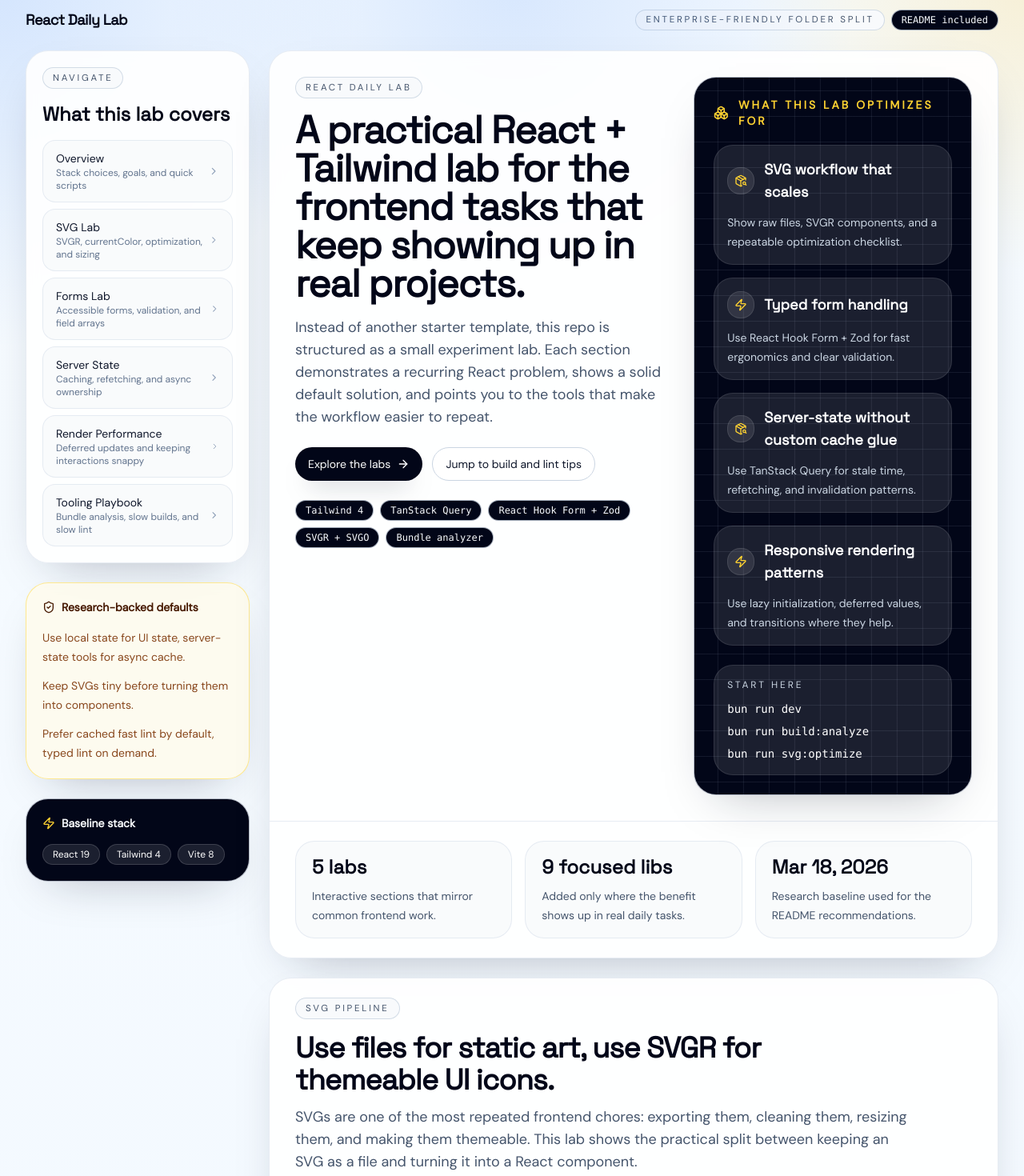
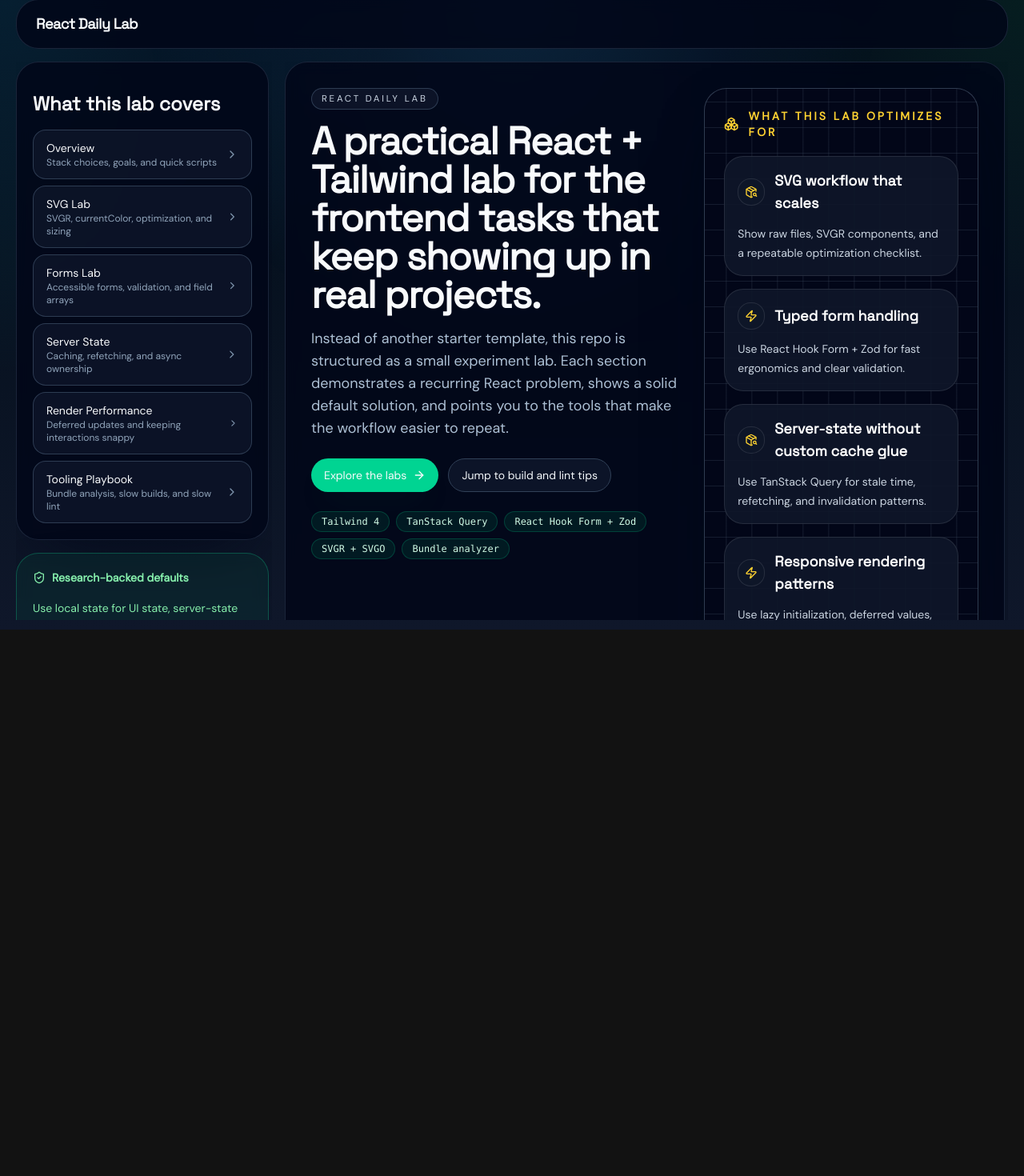
Before and after one commit to hongminglow/vite-master, a React (Vite) app: page / in a window 1280 px wide. Shown: the part 13-1483 px from the top of the page at 80% size. After the commit the page ends 800 px from the top, so only its background shows below. Built offline with nearby package versions, Linux system fonts and the light colour scheme.

Commit message:
style: apply dark theme, fine tune overall styling

```diff
--- a/src/app/App.tsx
+++ b/src/app/App.tsx
@@ -1,38 +1,34 @@
-import { SideRail } from '@/components/navigation/SideRail'
-import { labSections } from '@/data/site'
-import { RequestFormLab } from '@/features/forms-lab/RequestFormLab'
-import { HeroSection } from '@/features/hero/HeroSection'
-import { RenderPerformanceLab } from '@/features/render-lab/RenderPerformanceLab'
-import { ServerStateLab } from '@/features/server-state/ServerStateLab'
-import { ToolingLab } from '@/features/tooling-lab/ToolingLab'
-import { SvgLab } from '@/features/svg-lab/SvgLab'
+import { SideRail } from "@/components/navigation/SideRail";
+import { labSections } from "@/data/site";
+import { RequestFormLab } from "@/features/forms-lab/RequestFormLab";
+import { HeroSection } from "@/features/hero/HeroSection";
+import { RenderPerformanceLab } from "@/features/render-lab/RenderPerformanceLab";
+import { ServerStateLab } from "@/features/server-state/ServerStateLab";
+import { ToolingLab } from "@/features/tooling-lab/ToolingLab";
+import { SvgLab } from "@/features/svg-lab/SvgLab";
 
 export default function App() {
   return (
-    <div className="relative">
+    <div className="lab-shell relative min-h-screen xl:h-screen xl:overflow-hidden">
       <div
         aria-hidden="true"
-        className="pointer-events-none absolute inset-x-0 top-0 h-[28rem] bg-[radial-gradient(circle_at_top,_rgba(59,130,246,0.16),_transparent_55%)]"
+        className="pointer-events-none absolute inset-x-0 top-0 h-[34rem] bg-[radial-gradient(circle_at_top,_rgba(56,189,248,0.16),_transparent_55%)]"
       />
 
-      <main className="mx-auto max-w-[1380px] px-4 py-6 sm:px-6 lg:px-8">
-        <header className="flex flex-wrap items-center justify-between gap-3">
+      <main className="mx-auto flex min-h-screen w-full max-w-[1680px] flex-col px-3 py-3 sm:px-4 lg:px-5 xl:h-screen">
+        <header className="panel flex shrink-0 flex-wrap items-center justify-between gap-3 px-5 py-4 lg:px-6">
           <a
             className="font-display text-lg font-semibold tracking-tight text-slate-950"
             href="#overview"
           >
             React Daily Lab
           </a>
-          <div className="flex flex-wrap items-center gap-2 text-sm text-slate-600">
-            <span className="section-kicker">Enterprise-friendly folder split</span>
-            <span className="mono-chip">README included</span>
-          </div>
         </header>
 
-        <div className="mt-6 grid gap-6 xl:grid-cols-[280px_minmax(0,1fr)]">
+        <div className="mt-4 grid gap-4 xl:min-h-0 xl:flex-1 xl:grid-cols-[320px_minmax(0,1fr)]">
           <SideRail sections={labSections.map((section) => ({ ...section }))} />
 
-          <div className="space-y-6">
+          <div className="space-y-4 xl:lab-scroll xl:min-h-0 xl:overflow-y-auto xl:pr-1">
             <HeroSection />
             <SvgLab />
             <RequestFormLab />
@@ -43,5 +39,5 @@
         </div>
       </main>
     </div>
-  )
+  );
 }
--- a/src/components/layout/SectionShell.tsx
+++ b/src/components/layout/SectionShell.tsx
@@ -22,7 +22,7 @@
 }: SectionShellProps) {
   return (
     <Panel className={cn('overflow-hidden', className)} id={id}>
-      <div className="border-b border-slate-200/80 px-6 py-6 lg:px-8">
+      <div className="border-b border-slate-200/80 px-5 py-5 lg:px-6">
         <div className="space-y-4">
           <span className="section-kicker">{eyebrow}</span>
           <div className="space-y-3">
@@ -35,7 +35,7 @@
           </div>
         </div>
       </div>
-      <div className="p-6 lg:p-8">{children}</div>
+      <div className="p-5 lg:p-6">{children}</div>
     </Panel>
   )
 }
--- a/src/components/navigation/SideRail.tsx
+++ b/src/components/navigation/SideRail.tsx
@@ -1,25 +1,24 @@
-import { ChevronRight, ShieldCheck, Zap } from 'lucide-react'
+import { ChevronRight, ShieldCheck, Zap } from "lucide-react";
 
-import { Badge } from '@/components/ui/Badge'
-import { Panel } from '@/components/ui/Panel'
+import { Badge } from "@/components/ui/Badge";
+import { Panel } from "@/components/ui/Panel";
 
 type NavSection = {
-  id: string
-  label: string
-  detail: string
-}
+  id: string;
+  label: string;
+  detail: string;
+};
 
 type SideRailProps = {
-  sections: NavSection[]
-}
+  sections: NavSection[];
+};
 
 export function SideRail({ sections }: SideRailProps) {
   return (
-    <aside className="space-y-6 xl:sticky xl:top-6 xl:h-fit">
+    <aside className="space-y-4 xl:lab-scroll xl:min-h-0 xl:overflow-y-auto xl:pr-1">
       <Panel className="p-5">
         <div className="space-y-4">
           <div>
-            <p className="section-kicker">Navigate</p>
             <h2 className="mt-4 font-display text-2xl font-semibold text-slate-950">
               What this lab covers
             </h2>
@@ -27,7 +26,7 @@
           <nav aria-label="Section navigation" className="space-y-2">
             {sections.map((section) => (
               <a
-                className="group flex items-center justify-between rounded-2xl border border-slate-200/80 bg-slate-50/80 px-4 py-3 transition-colors duration-200 hover:bg-white"
+                className="group flex items-center justify-between rounded-2xl border border-slate-700/90 bg-slate-900/75 px-4 py-3 transition-colors duration-200 hover:bg-slate-800"
                 href={`#${section.id}`}
                 key={section.id}
               >
@@ -44,35 +43,46 @@
         </div>
       </Panel>
 
-      <Panel className="border-amber-200/90 bg-amber-50/80 p-5">
-        <div className="flex items-center gap-2 text-amber-950">
+      <Panel className="border-emerald-500/30 bg-emerald-500/10 p-5">
+        <div className="flex items-center gap-2 text-emerald-700">
           <ShieldCheck className="size-4" />
           <p className="text-sm font-semibold">Research-backed defaults</p>
         </div>
-        <ul className="mt-4 space-y-3 text-sm leading-6 text-amber-900/90">
-          <li>Use local state for UI state, server-state tools for async cache.</li>
+        <ul className="mt-4 space-y-3 text-sm leading-6 text-emerald-600">
+          <li>
+            Use local state for UI state, server-state tools for async cache.
+          </li>
           <li>Keep SVGs tiny before turning them into components.</li>
           <li>Prefer cached fast lint by default, typed lint on demand.</li>
         </ul>
       </Panel>
 
-      <Panel className="bg-slate-950 p-5 text-slate-50">
+      <Panel className="bg-slate-950/95 p-5 text-slate-50">
         <div className="flex items-center gap-2">
           <Zap className="size-4 text-amber-300" />
           <p className="text-sm font-semibold">Baseline stack</p>
         </div>
         <div className="mt-4 flex flex-wrap gap-2">
-          <Badge className="border-white/15 bg-white/10 text-white" variant="dark">
+          <Badge
+            className="border-white/15 bg-white/10 text-white"
+            variant="dark"
+          >
             React 19
           </Badge>
-          <Badge className="border-white/15 bg-white/10 text-white" variant="dark">
+          <Badge
+            className="border-white/15 bg-white/10 text-white"
+            variant="dark"
+          >
             Tailwind 4
           </Badge>
-          <Badge className="border-white/15 bg-white/10 text-white" variant="dark">
+          <Badge
+            className="border-white/15 bg-white/10 text-white"
+            variant="dark"
+          >
             Vite 8
           </Badge>
         </div>
       </Panel>
     </aside>
-  )
+  );
 }
--- a/src/components/ui/Badge.tsx
+++ b/src/components/ui/Badge.tsx
@@ -3,10 +3,10 @@
 import { cn } from '@/lib/cn'
 
 const badgeVariants = {
-  neutral: 'border-slate-300/80 bg-slate-50 text-slate-700',
-  accent: 'border-amber-300/80 bg-amber-50 text-amber-900',
-  success: 'border-emerald-300/80 bg-emerald-50 text-emerald-900',
-  dark: 'border-slate-800 bg-slate-950 text-slate-50',
+  neutral: 'border-slate-700/80 bg-slate-900/80 text-slate-300',
+  accent: 'border-cyan-500/30 bg-cyan-500/10 text-cyan-200',
+  success: 'border-emerald-500/30 bg-emerald-500/10 text-emerald-200',
+  dark: 'border-slate-700 bg-slate-950 text-slate-50',
 } as const
 
 type BadgeProps = ComponentPropsWithoutRef<'span'> & {
--- a/src/components/ui/button-styles.ts
+++ b/src/components/ui/button-styles.ts
@@ -2,17 +2,17 @@
 
 const buttonVariants = {
   primary:
-    'bg-slate-950 text-white shadow-[0_18px_30px_-18px_rgba(15,23,42,0.55)] hover:bg-slate-800',
+    'bg-emerald-400 text-slate-950 shadow-[0_20px_36px_-20px_rgba(34,197,94,0.5)] hover:bg-emerald-300',
   secondary:
-    'border border-slate-300 bg-white text-slate-900 hover:bg-slate-50',
-  ghost: 'bg-transparent text-slate-700 hover:bg-slate-100',
+    'border border-slate-700 bg-slate-900/85 text-slate-100 hover:bg-slate-800',
+  ghost: 'bg-transparent text-slate-300 hover:bg-slate-800/65',
 } as const
 
 export type ButtonVariant = keyof typeof buttonVariants
 
 export function buttonStyles(variant: ButtonVariant = 'primary') {
   return cn(
-    'inline-flex items-center justify-center gap-2 rounded-full px-4 py-2.5 text-sm font-medium transition-colors duration-200 focus-visible:outline-2 focus-visible:outline-offset-2 focus-visible:outline-slate-950',
+    'inline-flex items-center justify-center gap-2 rounded-full px-4 py-2.5 text-sm font-medium transition-colors duration-200 focus-visible:outline-2 focus-visible:outline-offset-2 focus-visible:outline-emerald-300',
     buttonVariants[variant],
   )
 }
--- a/src/features/forms-lab/RequestFormLab.tsx
+++ b/src/features/forms-lab/RequestFormLab.tsx
@@ -28,7 +28,7 @@
 type RequestFormValues = z.infer<typeof requestSchema>
 
 const fieldClassName =
-  'mt-2 w-full rounded-2xl border border-slate-300 bg-white px-4 py-3 text-sm text-slate-900 shadow-sm outline-none transition-colors duration-200 placeholder:text-slate-400 focus:border-slate-950'
+  'mt-2 w-full rounded-2xl border border-slate-700 bg-slate-950/85 px-4 py-3 text-sm text-slate-100 shadow-sm outline-none transition-colors duration-200 placeholder:text-slate-500 focus:border-amber-300'
 
 function createDefaultValues(): RequestFormValues {
   const dueDate = new Date(Date.now() + 1000 * 60 * 60 * 24 * 3)
@@ -196,9 +196,9 @@
               />
             </div>
 
-            <label className="flex items-start gap-3 rounded-[28px] border border-slate-200/80 bg-white px-4 py-4 text-sm text-slate-700">
+            <label className="flex items-start gap-3 rounded-[28px] border border-slate-700/90 bg-slate-950/70 px-4 py-4 text-sm text-slate-300">
               <input
-                className="mt-1 size-4 rounded border-slate-300"
+                className="mt-1 size-4 rounded border-slate-600 bg-slate-900 text-amber-300"
                 type="checkbox"
                 {...form.register('needsSvgSupport')}
               />
--- a/src/features/render-lab/RenderPerformanceLab.tsx
+++ b/src/features/render-lab/RenderPerformanceLab.tsx
@@ -47,7 +47,7 @@
             <label className="relative block">
               <Search className="pointer-events-none absolute left-4 top-1/2 size-4 -translate-y-1/2 text-slate-400" />
               <input
-                className="w-full rounded-full border border-slate-300 bg-white py-3 pl-11 pr-4 text-sm text-slate-900 outline-none transition-colors duration-200 placeholder:text-slate-400 focus:border-slate-950"
+                className="w-full rounded-full border border-slate-700 bg-slate-950/85 py-3 pl-11 pr-4 text-sm text-slate-100 outline-none transition-colors duration-200 placeholder:text-slate-500 focus:border-amber-300"
                 onChange={(event) => setQuery(event.target.value)}
                 placeholder="Search by pain point, library, or pattern"
                 value={query}
--- a/src/index.css
+++ b/src/index.css
@@ -12,11 +12,34 @@
 
 @layer base {
   :root {
-    color-scheme: light;
+    color-scheme: dark;
   }
 
   * {
     box-sizing: border-box;
+    scrollbar-width: thin;
+    scrollbar-color: rgba(148, 163, 184, 0.45) transparent;
+  }
+
+  *::-webkit-scrollbar {
+    width: 10px;
+    height: 10px;
+  }
+
+  *::-webkit-scrollbar-track {
+    background: transparent;
+  }
+
+  *::-webkit-scrollbar-thumb {
+    border: 2px solid transparent;
+    border-radius: 999px;
+    background: rgba(148, 163, 184, 0.4);
+    background-clip: padding-box;
+  }
+
+  *::-webkit-scrollbar-thumb:hover {
+    background: rgba(148, 163, 184, 0.58);
+    background-clip: padding-box;
   }
 
   html {
@@ -27,14 +50,15 @@
     min-height: 100vh;
     margin: 0;
     background:
-      radial-gradient(circle at top left, rgba(59, 130, 246, 0.18), transparent 28rem),
-      radial-gradient(circle at top right, rgba(251, 191, 36, 0.18), transparent 22rem),
-      linear-gradient(180deg, #f6fbff 0%, #eff6ff 48%, #f8fafc 100%);
-    color: #0f172a;
+      radial-gradient(circle at top left, rgba(34, 211, 238, 0.12), transparent 30rem),
+      radial-gradient(circle at top right, rgba(34, 197, 94, 0.12), transparent 24rem),
+      linear-gradient(180deg, #020617 0%, #06111f 42%, #0f172a 100%);
+    color: #e5eef8;
     font-family: var(--font-sans);
     text-rendering: optimizeLegibility;
     -webkit-font-smoothing: antialiased;
     -moz-osx-font-smoothing: grayscale;
+    overflow-x: hidden;
   }
 
   a {
@@ -49,31 +73,131 @@
     font: inherit;
   }
 
+  code {
+    border: 1px solid rgba(51, 65, 85, 0.92);
+    border-radius: 0.65rem;
+    background: rgba(15, 23, 42, 0.9);
+    color: #e2e8f0;
+  }
+
   ::selection {
-    background: #fdba74;
-    color: #0f172a;
+    background: rgba(34, 197, 94, 0.35);
+    color: #f8fafc;
   }
 }
 
 @layer components {
   .panel {
-    @apply rounded-[28px] border border-slate-200/80 bg-white/90 shadow-[0_24px_60px_-32px_rgba(15,23,42,0.35)] backdrop-blur;
+    @apply rounded-[28px] border border-slate-800/90 bg-slate-950/84 shadow-[0_28px_80px_-38px_rgba(2,6,23,0.95)] backdrop-blur;
   }
 
   .soft-grid {
     background-image:
-      linear-gradient(rgba(148, 163, 184, 0.12) 1px, transparent 1px),
-      linear-gradient(90deg, rgba(148, 163, 184, 0.12) 1px, transparent 1px);
+      linear-gradient(rgba(71, 85, 105, 0.28) 1px, transparent 1px),
+      linear-gradient(90deg, rgba(71, 85, 105, 0.28) 1px, transparent 1px);
     background-position: center;
     background-size: 32px 32px;
   }
 
   .section-kicker {
-    @apply inline-flex items-center rounded-full border border-slate-300/80 bg-slate-50 px-3 py-1 text-[0.72rem] font-medium uppercase tracking-[0.24em] text-slate-600;
+    @apply inline-flex items-center rounded-full border border-slate-700/90 bg-slate-900/80 px-3 py-1 text-[0.72rem] font-medium uppercase tracking-[0.24em] text-slate-300;
   }
 
   .mono-chip {
-    @apply inline-flex items-center rounded-full border border-slate-300/80 bg-slate-950 px-3 py-1 font-mono text-xs text-slate-50;
+    @apply inline-flex items-center rounded-full border border-emerald-500/25 bg-emerald-500/10 px-3 py-1 font-mono text-xs text-emerald-100;
+  }
+
+  .lab-scroll {
+    scrollbar-gutter: stable;
+    overscroll-behavior: contain;
+  }
+}
+
+@layer utilities {
+  .lab-shell :where([class*='text-slate-950']) {
+    color: #f8fafc;
+  }
+
+  .lab-shell :where([class*='text-slate-900']) {
+    color: #f8fafc;
+  }
+
+  .lab-shell :where([class*='text-slate-800']) {
+    color: #e2e8f0;
+  }
+
+  .lab-shell :where([class*='text-slate-700']) {
+    color: #d6e2ef;
+  }
+
+  .lab-shell :where([class*='text-slate-600']) {
+    color: #adc0d4;
+  }
+
+  .lab-shell :where([class*='text-slate-500']) {
+    color: #91a5bb;
+  }
+
+  .lab-shell :where([class*='text-slate-400']) {
+    color: #7f95ad;
+  }
+
+  .lab-shell :where([class*='text-slate-300']) {
+    color: #cbd5e1;
+  }
+
+  .lab-shell :where([class*='text-slate-200']) {
+    color: #e2e8f0;
+  }
+
+  .lab-shell :where([class*='text-amber-950']),
+  .lab-shell :where([class*='text-amber-900']) {
+    color: #fbbf24;
+  }
+
+  .lab-shell :where([class*='text-emerald-900']),
+  .lab-shell :where([class*='text-emerald-700']),
+  .lab-shell :where([class*='text-emerald-600']) {
+    color: #86efac;
+  }
+
+  .lab-shell :where([class*='text-rose-600']) {
+    color: #fb7185;
+  }
+
+  .lab-shell :where([class*='bg-white']),
+  .lab-shell :where([class*='bg-slate-50']),
+  .lab-shell :where([class*='bg-slate-100']) {
+    background-color: rgba(15, 23, 42, 0.9);
+  }
+
+  .lab-shell :where([class*='bg-amber-50']) {
+    background-color: rgba(120, 53, 15, 0.22);
+  }
+
+  .lab-shell :where([class*='bg-emerald-50']) {
+    background-color: rgba(6, 78, 59, 0.22);
+  }
+
+  .lab-shell :where([class*='border-slate-200']),
+  .lab-shell :where([class*='border-slate-300']) {
+    border-color: rgba(51, 65, 85, 0.92);
+  }
+
+  .lab-shell :where([class*='border-amber-200']),
+  .lab-shell :where([class*='border-amber-300']) {
+    border-color: rgba(245, 158, 11, 0.34);
+  }
+
+  .lab-shell :where([class*='border-emerald-300']),
+  .lab-shell :where([class*='border-emerald-500']) {
+    border-color: rgba(16, 185, 129, 0.34);
+  }
+
+  .lab-shell :where([class*='hover:bg-white']):hover,
+  .lab-shell :where([class*='hover:bg-slate-50']):hover,
+  .lab-shell :where([class*='hover:bg-slate-100']):hover {
+    background-color: rgba(30, 41, 59, 0.92);
   }
 }
 
```
Also changed, not shown: src/features/hero/HeroSection.tsx (+14 -14 lines).
